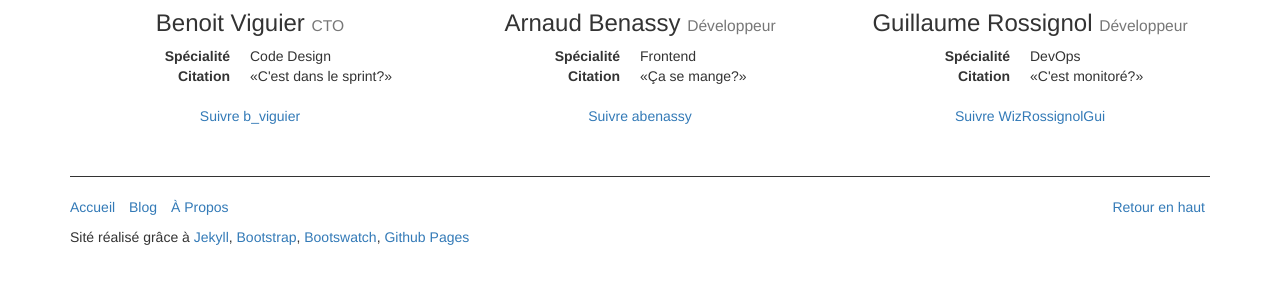
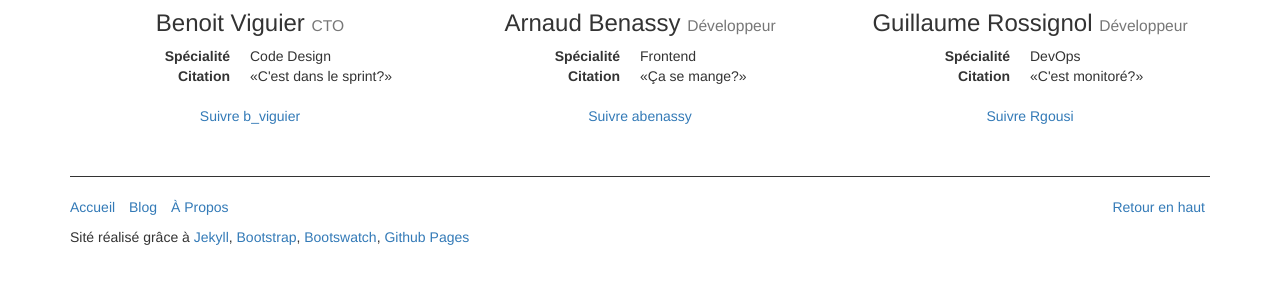
Before and after one commit to wizacha/wizacha.github.io, a Jekyll site: the page built from about.html, in a window 1280 px wide. Shown: the part 588-888 px from the top of the page. Built offline with Jekyll 4.4.1, drawn with Linux system fonts in a browser that asks for light colours; nearby versions of some CDN libraries; Markdown is read by kramdown in place of the engine named in the settings; comment, search, counter and statistics services are not loaded; a style sheet for code colours, icons or effects is not loaded.

Commit message:
Fix my twitter's link

```diff
--- a/_data/team.yml
+++ b/_data/team.yml
@@ -20,7 +20,7 @@ guillaume:
   name_full: Guillaume Rossignol
   name_short: Guillaume
   avatar: https://avatars.githubusercontent.com/Guillaume-Rossignol
-  twitter: WizRossignolGui
+  twitter: Rgousi
   job: Développeur
   skill: DevOps
   quote: C'est monitoré?
```
